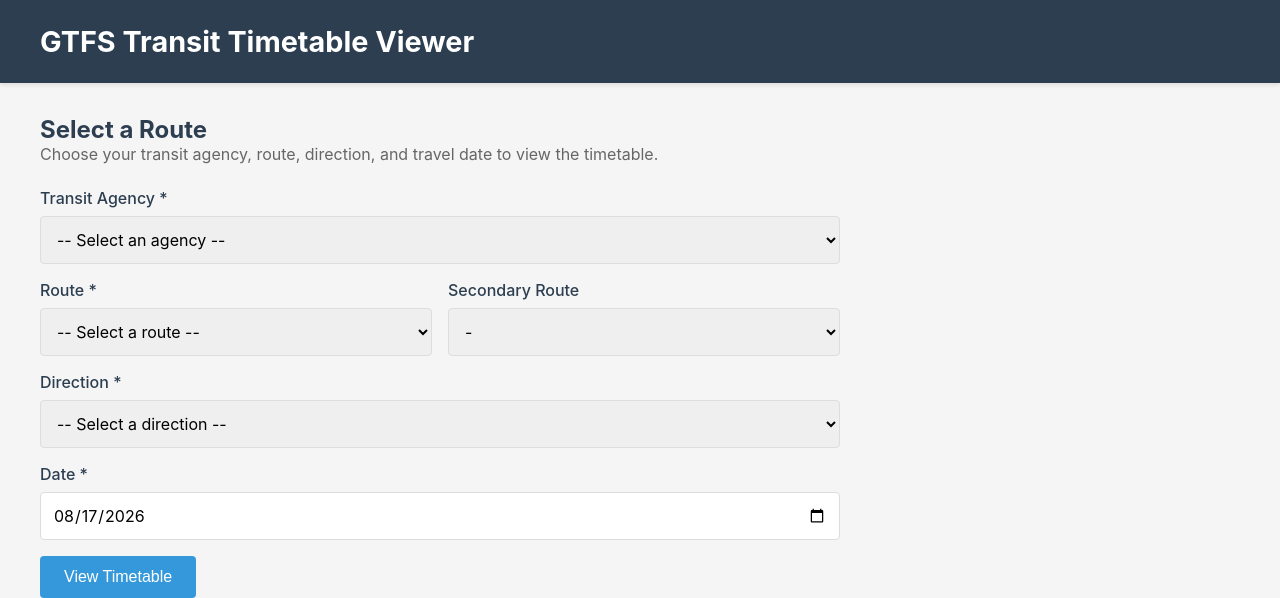
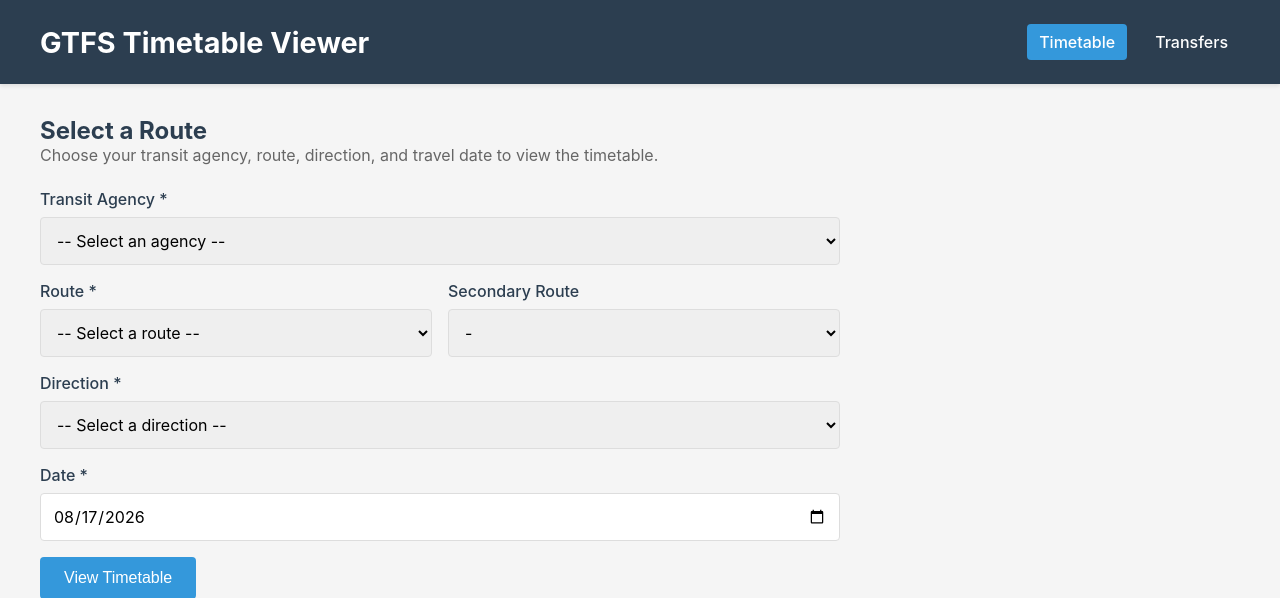
Before and after one commit to dkhl65/gtfs-local, a Flask app: page / in a window 1280 px wide. Shown: the top 598 px of the page. Run offline with Flask 3, Linux system fonts and the light colour scheme; some libraries are stand-ins or nearby versions.

Commit message:
Add blank transfers page
Includes a new navbar and adjustments to titles

```diff
--- a/app.py
+++ b/app.py
@@ -250,6 +250,11 @@ def index():
     """Show the form to select agency, route, direction, and date."""
     return render_form()
 
+@app.route("/transfers")
+def transfers():
+    """Show the transfers page."""
+    return render_template("transfers.html")
+
 @app.route("/direction-options")
 def direction_options():
     """Return route-aware direction labels for the selected agency and route(s)."""
--- a/static/base.css
+++ b/static/base.css
@@ -17,10 +17,35 @@ header {
   box-shadow: 0 2px 4px rgba(0,0,0,0.1);
 }
 
+.header-content {
+  max-width: 1200px;
+  margin: auto;
+  display: flex;
+  align-items: center;
+  justify-content: space-between;
+  gap: 1.5rem;
+}
+
 header h1 {
   font-size: 1.8rem;
-  margin: auto;
-  max-width: 1200px;
+}
+
+nav {
+  display: flex;
+  gap: 1rem;
+}
+
+nav a {
+  color: white;
+  text-decoration: none;
+  font-weight: 500;
+  padding: 0.5rem 0.75rem;
+  border-radius: 4px;
+}
+
+nav a.active {
+  background-color: #3498db;
+  text-decoration: none;
 }
 
 .container {
@@ -104,6 +129,11 @@ button.secondary:hover {
 }
 
 @media (max-width: 768px) {
+  .header-content {
+    align-items: flex-start;
+    flex-direction: column;
+  }
+
   .form-row {
     grid-template-columns: 1fr;
   }
--- a/templates/base.html
+++ b/templates/base.html
@@ -8,7 +8,23 @@
   </head>
   <body>
     <header>
-      <h1>GTFS Transit Timetable Viewer</h1>
+      <div class="header-content">
+        <h1>GTFS Timetable Viewer</h1>
+        <nav>
+            <a
+              class="{% if request.endpoint == 'index' or request.endpoint == 'timetable' %}active{% endif %}"
+              href="{{ url_for('index') }}"
+              >
+              Timetable
+            </a>
+            <a
+              class="{% if request.endpoint == 'transfers' %}active{% endif %}"
+              href="{{ url_for('transfers') }}"
+              >
+              Transfers
+            </a>
+        </nav>
+      </div>
     </header>
 
     <div class="container">
--- a/templates/form.html
+++ b/templates/form.html
@@ -1,6 +1,6 @@
 {% extends "base.html" %}
 
-{% block title %}GTFS Timetable Viewer - Select Route{% endblock %}
+{% block title %}GTFS Timetable{% endblock %}
 
 {% block content %}
   <link rel="stylesheet" href="{{ url_for('static', filename='form.css') }}">
--- /dev/null
+++ b/templates/transfers.html
@@ -0,0 +1,5 @@
+{% extends "base.html" %}
+
+{% block title %}GTFS Transfers{% endblock %}
+
+{% block content %}{% endblock %}
```
